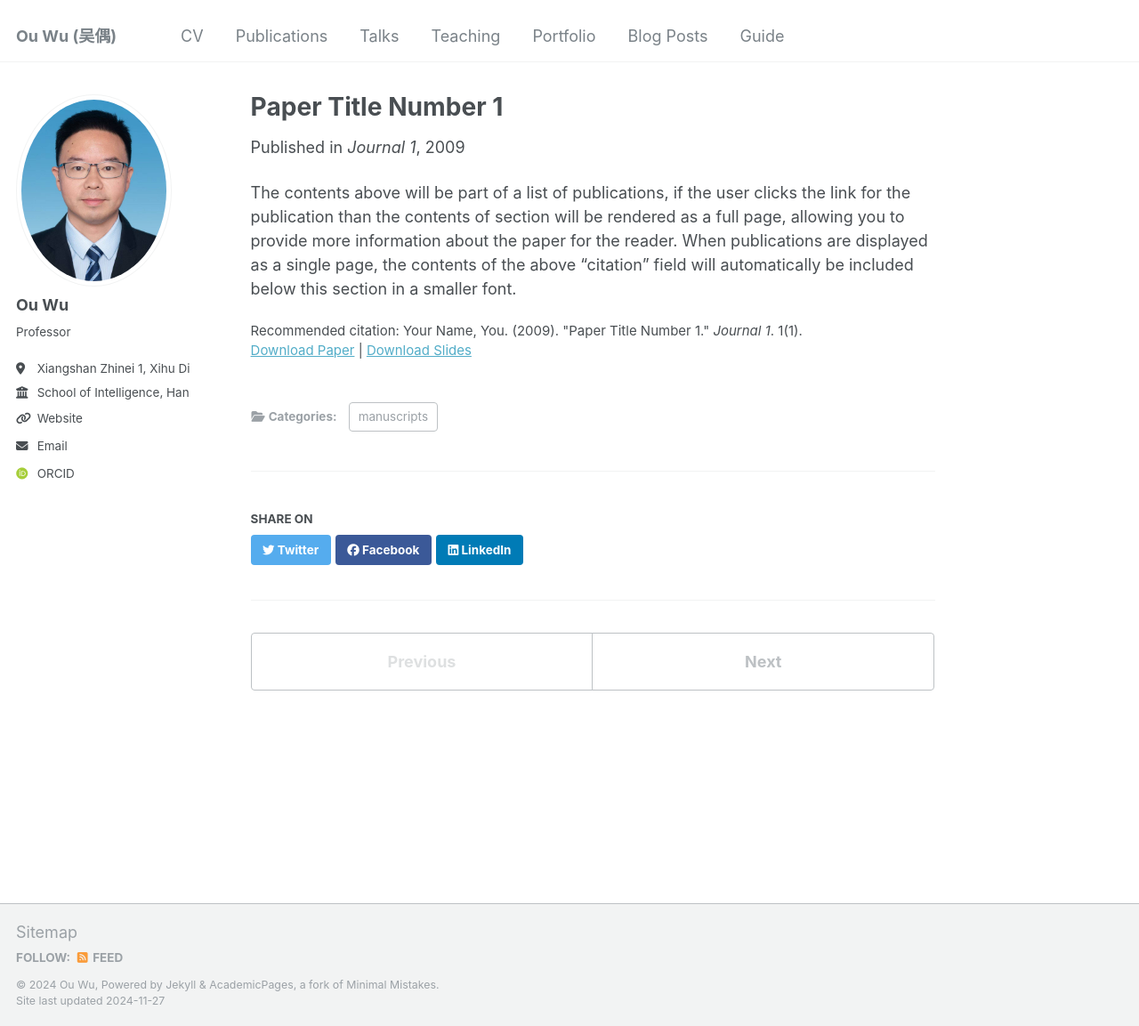
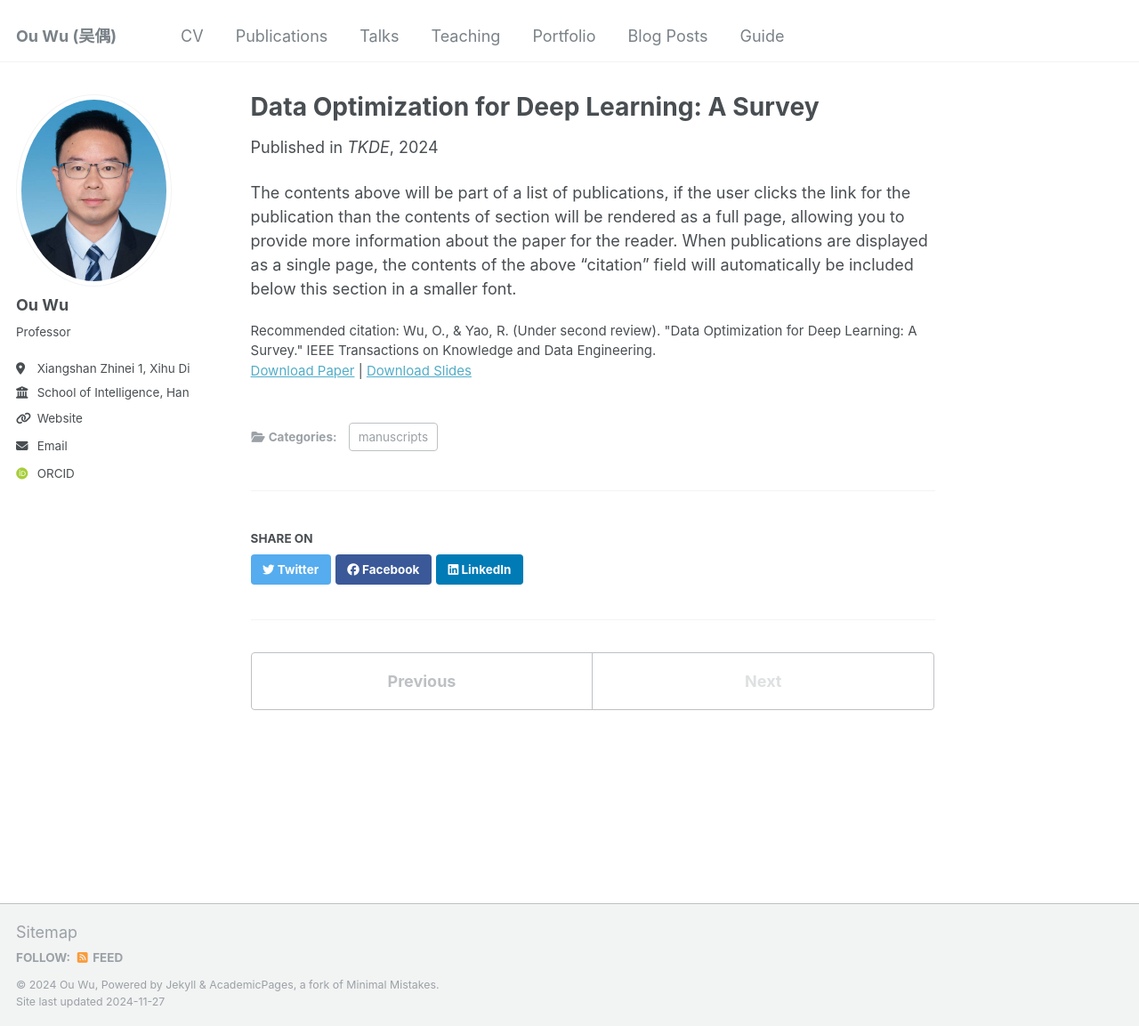
Before and after one commit to wuou-ai/wuou-ai.github.io, a Jekyll site: the page built from _publications/2009-10-01-paper-title-number-1.md, in a window 1280 px wide and 1153 px high. Shown: the whole window at 89% size. Built offline with Jekyll 4.4.1, drawn with Linux system fonts in a browser that asks for light colours; some web fonts are replaced.

Commit message:
Update 2009-10-01-paper-title-number-1.md

```diff
--- a/_publications/2009-10-01-paper-title-number-1.md
+++ b/_publications/2009-10-01-paper-title-number-1.md
@@ -1,14 +1,14 @@
 ---
-title: "Paper Title Number 1"
+title: "Data Optimization for Deep Learning: A Survey"
 collection: publications
 category: manuscripts
-permalink: /publication/2009-10-01-paper-title-number-1
-excerpt: 'This paper is about the number 1. The number 2 is left for future work.'
-date: 2009-10-01
-venue: 'Journal 1'
-slidesurl: 'http://academicpages.github.io/files/slides1.pdf'
-paperurl: 'http://academicpages.github.io/files/paper1.pdf'
-citation: 'Your Name, You. (2009). &quot;Paper Title Number 1.&quot; <i>Journal 1</i>. 1(1).'
+permalink: /publication/2024-10-01-data-optimization-dl
+excerpt: 'This paper provides a comprehensive survey of data optimization techniques for deep learning.'
+date: 2024-10-01
+venue: 'TKDE'
+slidesurl: 'http://academicpages.github.io/files/slides-data-opt-dl.pdf'
+paperurl: 'http://academicpages.github.io/files/paper-data-opt-dl.pdf'
+citation: 'Wu, O., & Yao, R. (Under second review). "Data Optimization for Deep Learning: A Survey." IEEE Transactions on Knowledge and Data Engineering.'
 ---
 
 The contents above will be part of a list of publications, if the user clicks the link for the publication than the contents of section will be rendered as a full page, allowing you to provide more information about the paper for the reader. When publications are displayed as a single page, the contents of the above "citation" field will automatically be included below this section in a smaller font.
```
